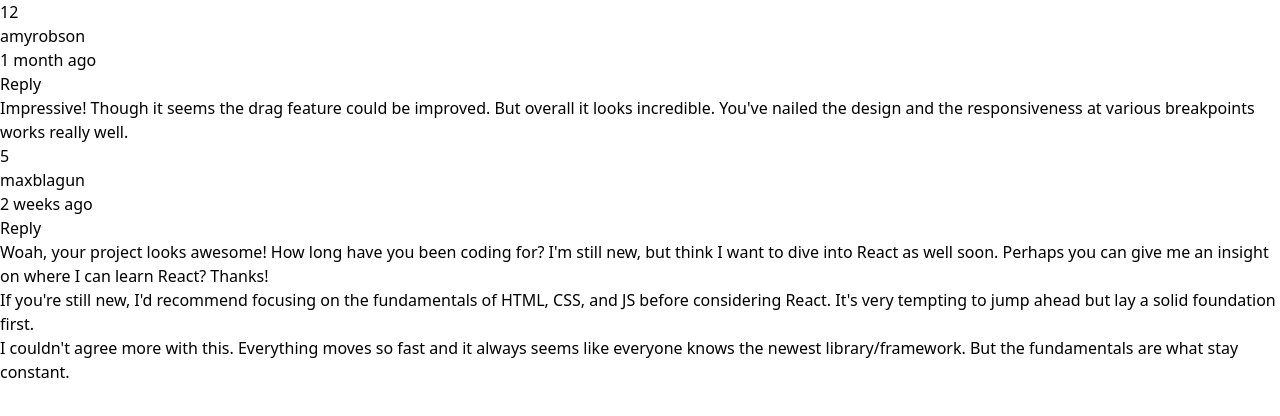
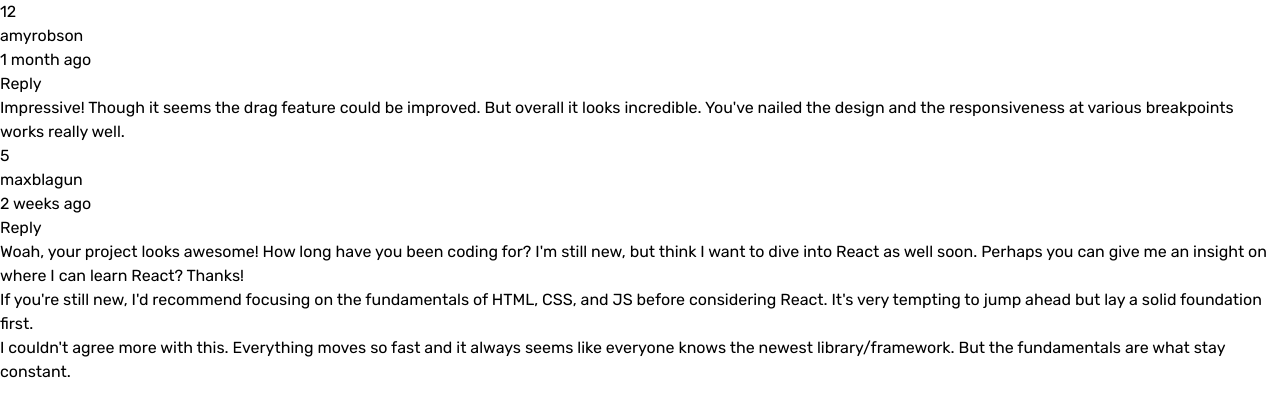
Before and after one commit to aweliego/interactive-comments-section, a React (Vite) app: page / in a window 1280 px wide. Shown: the top 416 px of the page. Built offline with nearby package versions, Linux system fonts and the light colour scheme.

Commit message:
Customize tailwind.config with design styles

```diff
--- a/index.html
+++ b/index.html
@@ -8,7 +8,7 @@
   <title>Frontend Mentor | Interactive comments section</title>
 </head>
 
-<body>
+<body class='font-body'>
   <div id="root"></div>
   <script type="module" src="/src/main.tsx"></script>
 </body>
--- a/src/styles.css
+++ b/src/styles.css
@@ -1,3 +1,5 @@
+@import url('https://fonts.googleapis.com/css2?family=Nunito:ital,wght@0,200;0,300;0,400;0,500;0,600;0,700;0,800;0,900;0,1000;1,200;1,300;1,400;1,500;1,600;1,700;1,800;1,900;1,1000&family=Rubik:wght@400;500;700&display=swap');
+
 @tailwind base;
 @tailwind components;
 @tailwind utilities;
--- a/tailwind.config.js
+++ b/tailwind.config.js
@@ -2,7 +2,38 @@
 export default {
   content: ['./index.html', './src/**/*.{js,ts,jsx,tsx}'],
   theme: {
-    extend: {},
+    extend: {
+      colors: {
+        primary: {
+          blue: {
+            light: 'hsl(239, 57%, 85%)',
+            moderate: 'hsl(238, 40%, 52%)'
+          },
+          red: {
+            soft: 'hsl(358, 79%, 66%)',
+            pale: 'hsl(357, 100%, 86%)'
+          }
+        },
+        neutral: {
+          blue: {
+            dark: 'hsl(212, 24%, 26%)',
+            grayish: 'hsl(211, 10%, 45%)'
+          },
+          gray: {
+            light: 'hsl(223, 19%, 93%)',
+            "extra-light": 'hsl(228, 33%, 97%)'
+          },
+          white: 'hsl(0, 0%, 100%)'
+        }
+      },
+      fontFamily: {
+        body: ['Rubik'],
+      },
+      screens: {
+        sm: '376px',
+        lg: '1440px'
+      },
+    },
   },
   plugins: [],
 }
```
